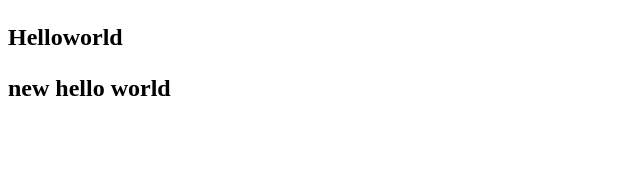
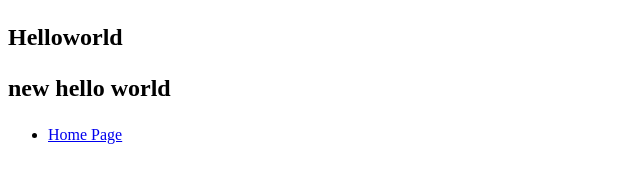
Before and after one commit to JavascriptNav/newFolder, a plain HTML site: page index.html in a window 1280 px wide. Shown: the full height of the page, 0-640 px from the left. Drawn offline with Linux system fonts and the light colour scheme.

Commit message:
new div is added

```diff
--- a/index.html
+++ b/index.html
@@ -16,6 +16,11 @@
             </h1>
         </section>
     </div>
+    <div class="file">
+        <ul>
+            <li><a href="#">Home Page</a></li>
+        </ul>
+    </div>
 </body>
 
 </html>
```
